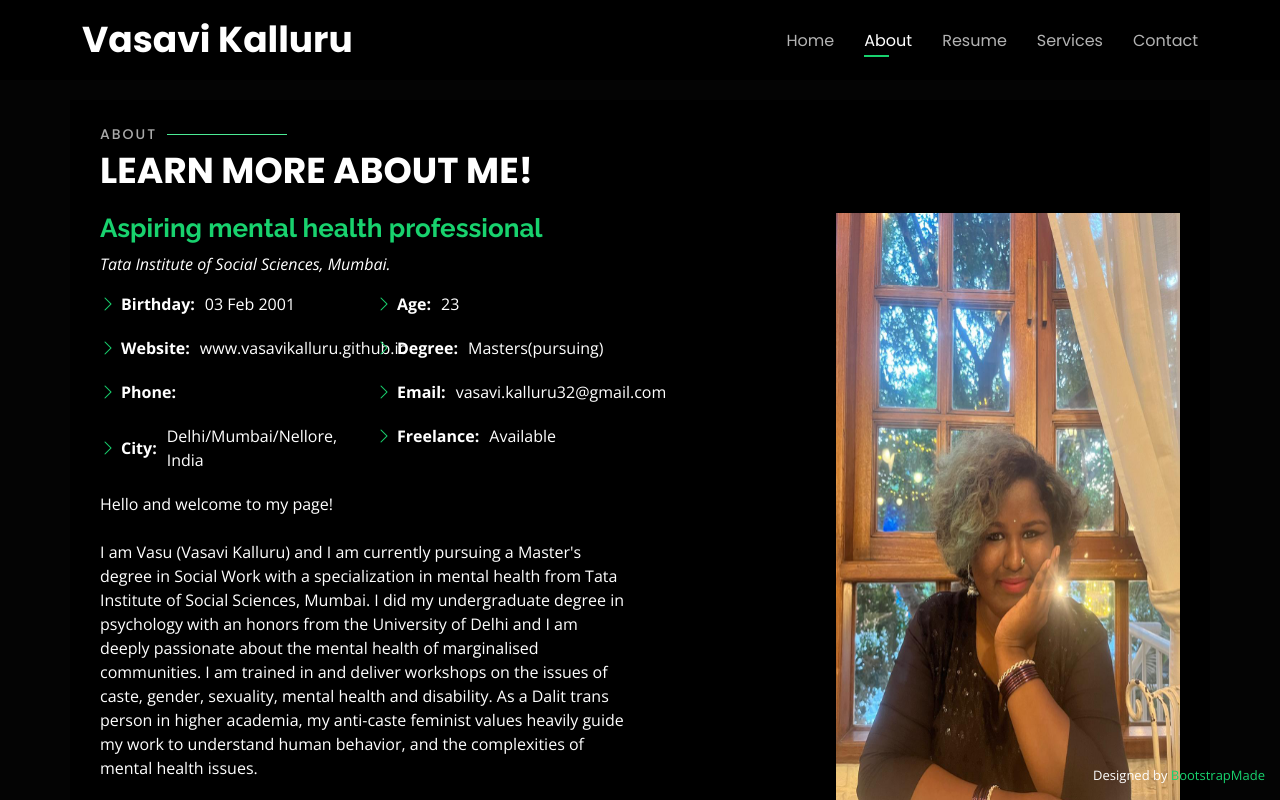
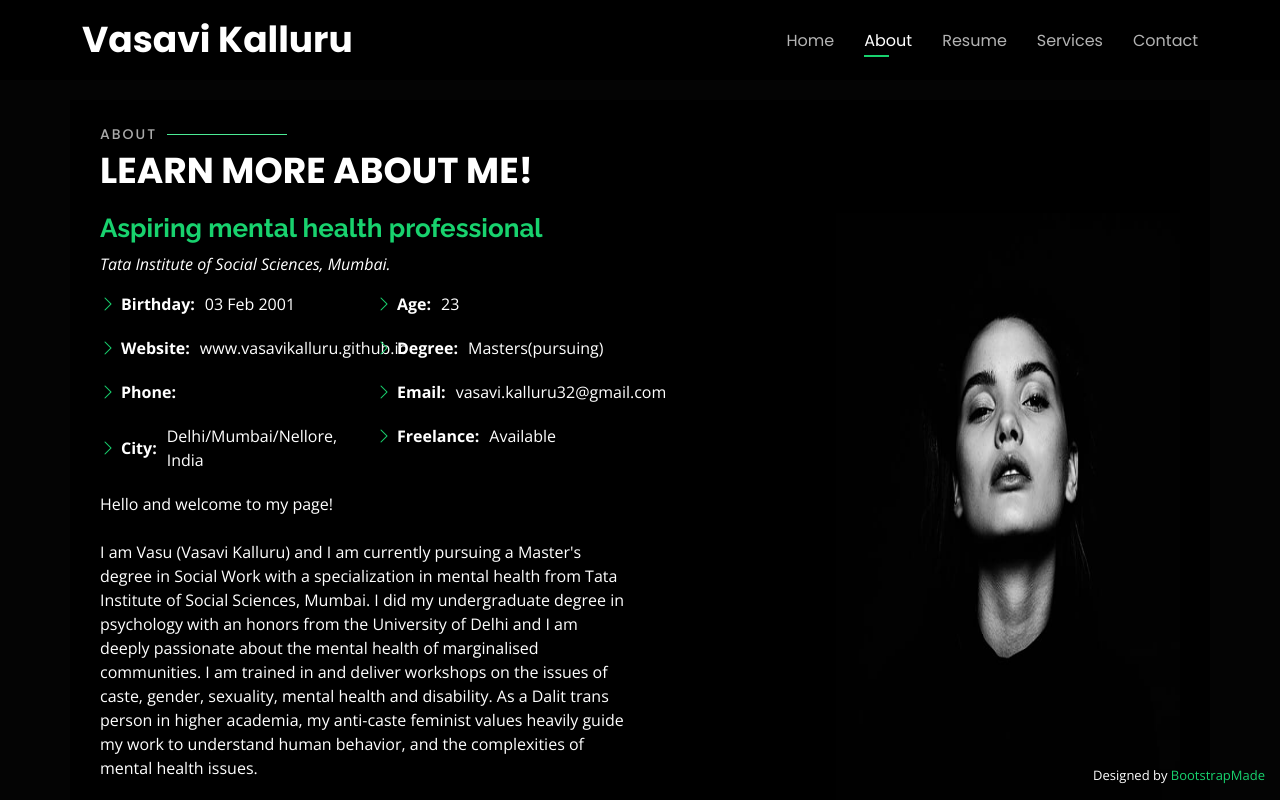
Before and after one commit to VasaviKalluru/vasavikalluru.github.io, a plain HTML site: page index.html in a window 1280 px wide. Both pictures are taken after a click on the link "About". Shown: the top 800 px of the page. Drawn offline with nearby package versions, Linux system fonts and the light colour scheme.

Commit message:
photo change

```diff
--- a/index.html
+++ b/index.html
@@ -117,7 +117,7 @@
         </div>
 
         <div class="col-lg-4 pt-4 pt-lg-0 content image" data-aos="fade-left">
-             <img class="w-100 h-100" src="../vasavikalluru.github.io/assets/img/vasavi img.jpeg" alt="">
+             <img class="w-100 h-100" src="../vasavikalluru.github.io/assets/img/me.jpg" alt="">
         </div>
 
       </div>
```
